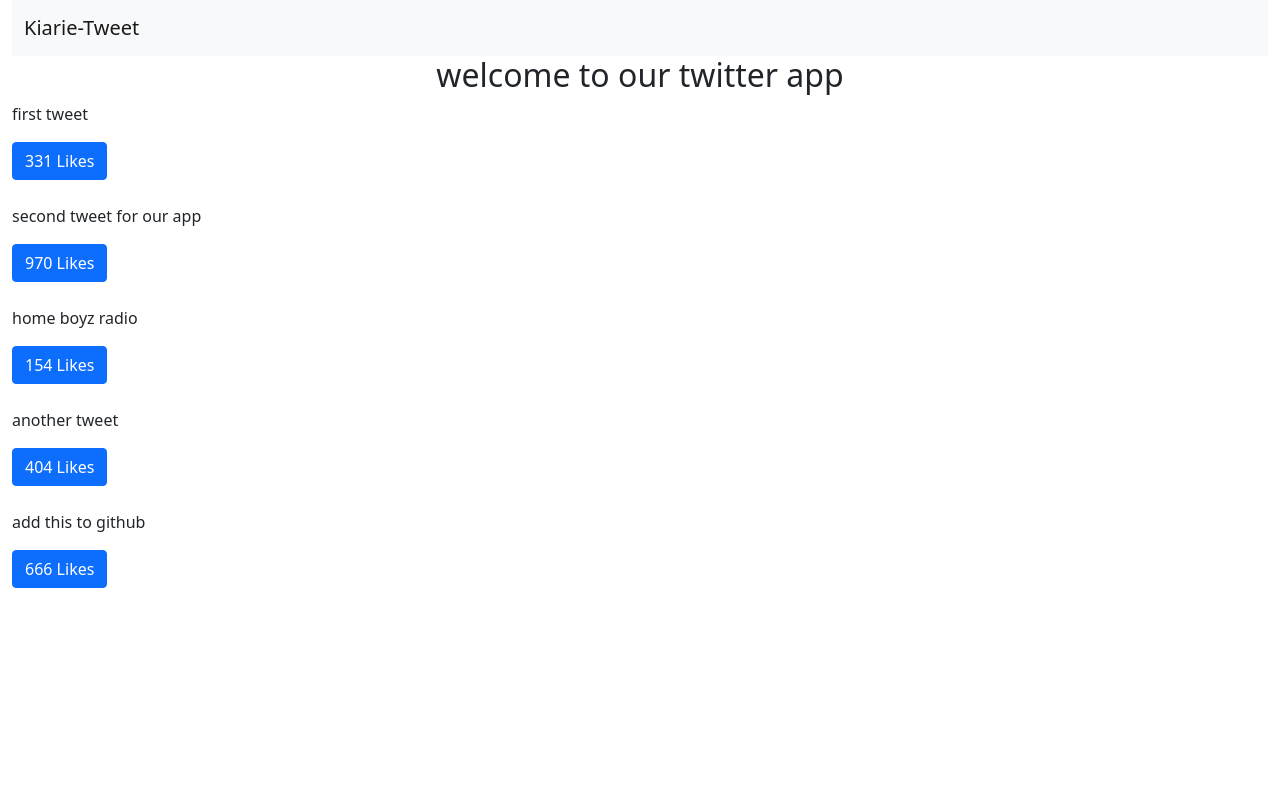
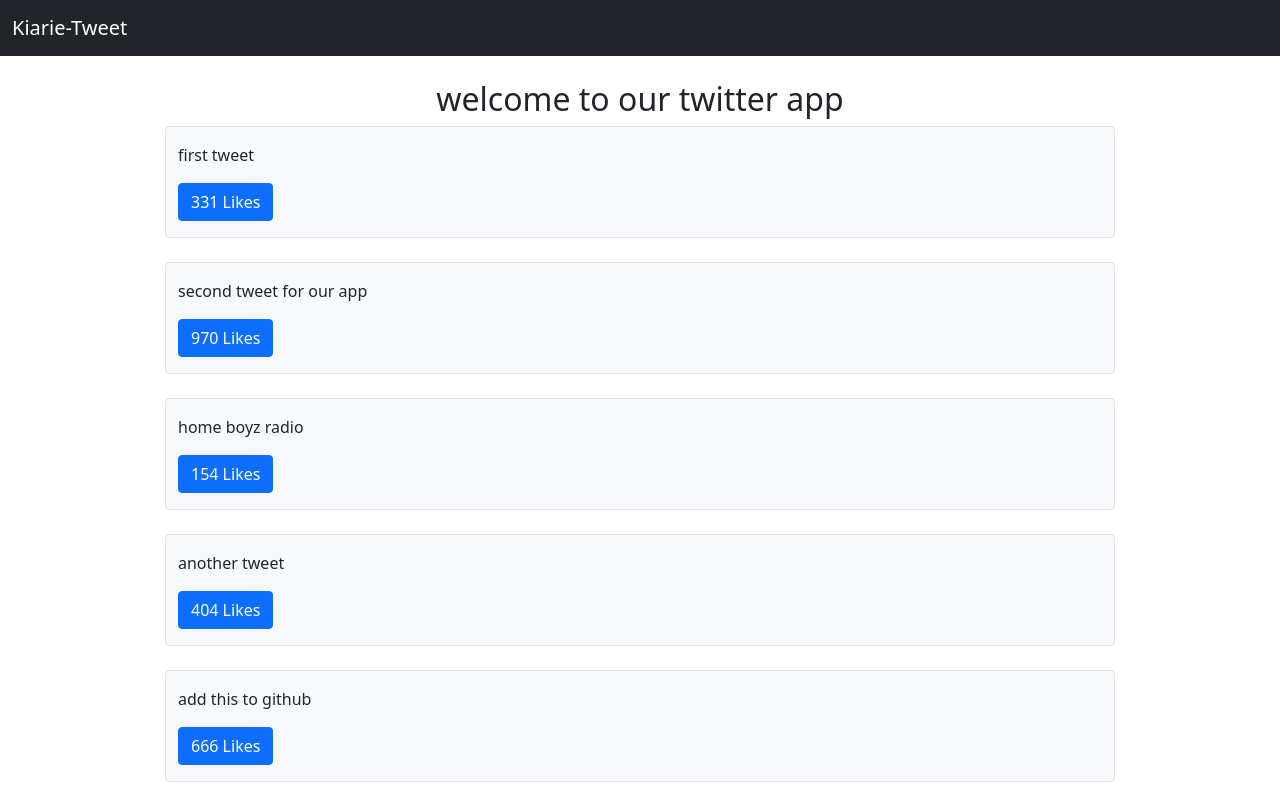
Before and after one commit to kiarieking/kiarie_tweet, a Django app: page /home in a window 1280 px wide. Before the commit the page ends 588 px from the top, so only its background shows below. Run offline with Django 3.2, Linux system fonts and the light colour scheme; data comes from the database, SQL or seed files in the repository; both versions use the stored data as it was after the commit.

Commit message:
tweet create view and form

```diff
--- a/templates/base.html
+++ b/templates/base.html
@@ -11,8 +11,9 @@
     <title>Hello, world!</title>
   </head>
   <body>
-  <div class="container-fluid">
+
     {% include "components/navbar.html" %}
+  <div class="container">
     {%block content%}
     {%endblock %}
   </div>
--- /dev/null
+++ b/templates/components/form.html
@@ -0,0 +1,6 @@
+<form method="POST">
+    {%csrf_token%}
+    {{form.as_p}}
+    <button type='submit' class="btn btn-secondary">tweet</button>
+
+</form>
--- a/templates/components/navbar.html
+++ b/templates/components/navbar.html
@@ -1,6 +1,6 @@
-<nav class="navbar navbar-expand-lg navbar-light bg-light">
+<nav class="navbar navbar-expand-lg navbar-light bg-dark mb-4">
   <div class="container-fluid">
-    <a class="navbar-brand" href="#">Kiarie-Tweet</a>
+    <a class="navbar-brand text-white" href="#">Kiarie-Tweet</a>
     <button class="navbar-toggler" type="button" data-bs-toggle="collapse" data-bs-target="#navbarSupportedContent" aria-controls="navbarSupportedContent" aria-expanded="false" aria-label="Toggle navigation">
       <span class="navbar-toggler-icon"></span>
     </button>
--- a/templates/pages/home.html
+++ b/templates/pages/home.html
@@ -6,7 +6,7 @@
         <h2>welcome to our twitter app</h2>
     </div>
 </div>
-<div id='tweets'>
+<div class='row' id='tweets'>
     loading...
 </div>
 
@@ -19,7 +19,7 @@
     }
 
     function formatedTweet(tweet){
-        var formatedtweet = "<div class='mb-4 tweet' id='tweet-"+tweet.id+"'<p>"+tweet.content+
+        var formatedtweet = "<div class='col-12 col-md-10 mx-auto border bg-light rounded py-3 mb-4 tweet' id='tweet-"+tweet.id+"'<p>"+tweet.content+
             "</p><div class='btn-group'>"+Likebtn(tweet)+
             "</div></div> "
         return formatedtweet
--- a/tweets/urls.py
+++ b/tweets/urls.py
@@ -3,5 +3,6 @@ from . import views
 urlpatterns = [
     path('home', views.home_view, name='home'),
     path('detail/<int:tweet_id>', views.tweet_detail_view, name='detail'),
-    path('tweets', views.tweet_list_view, name='tweets')
+    path('tweets', views.tweet_list_view, name='tweets'),
+    path('tweet-create', views.tweet_create_view, name='tweet-create')
 ]
--- a/tweets/views.py
+++ b/tweets/views.py
@@ -2,9 +2,19 @@ from django.shortcuts import render, get_object_or_404,Http404
 from django.http import HttpResponse, JsonResponse
 from .models import Tweet
 import random
+from .forms import Tweetform
 # Create your views here.
 def home_view(request):
     return render(request, 'pages/home.html')
+
+
+def tweet_create_view(request, *args, **kwargs):
+    form = Tweetform(request.POST or None)
+    if form.is_valid():
+        obj = form.save(commit=False)
+        obj.save()
+        form = Tweetform()
+    return render(request, 'components/form.html', context={'form':form} )
 
 def tweet_list_view(request, *args, **kwargs):
     qs = Tweet.objects.all()
```
Also changed, not shown: tweets/forms.py (added, +15 -0 lines), db.sqlite3.
